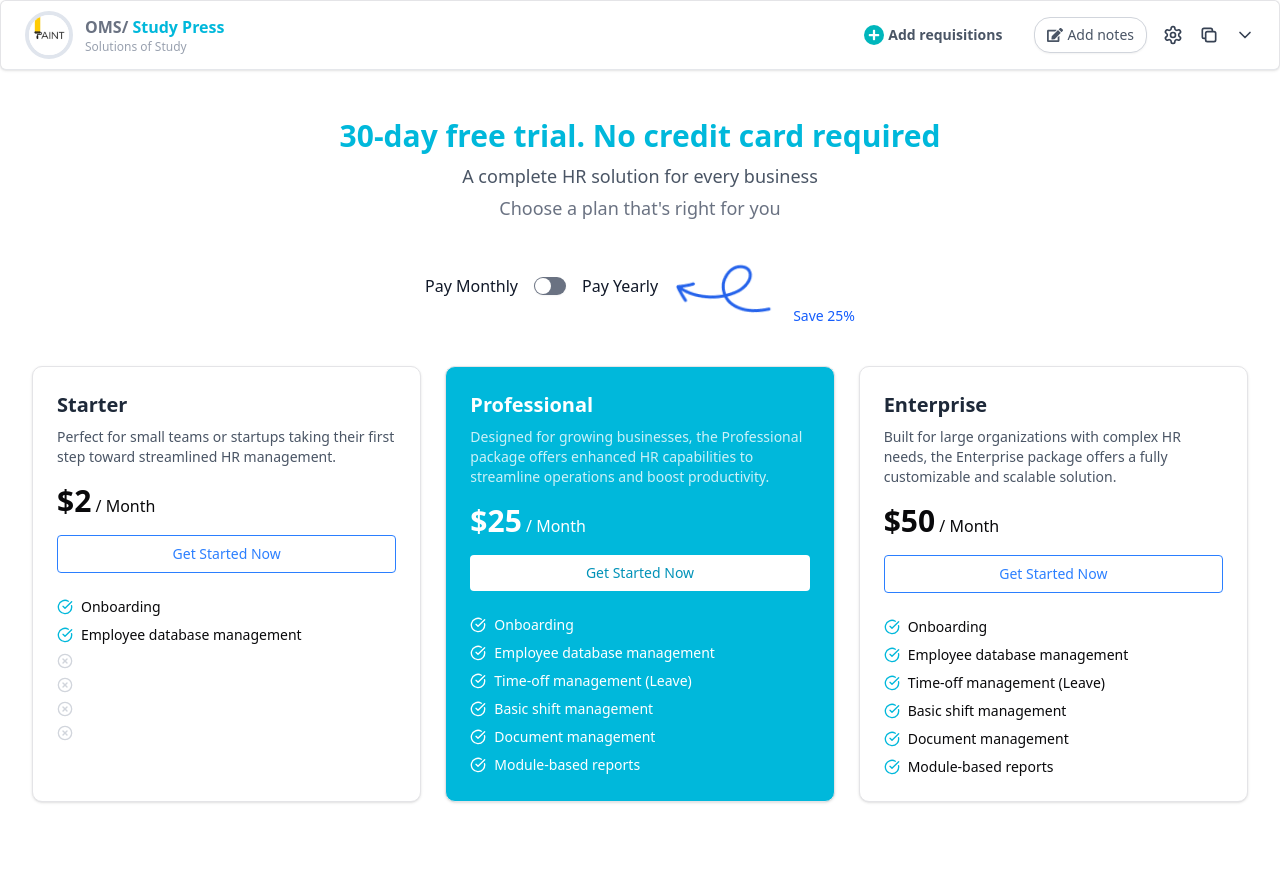
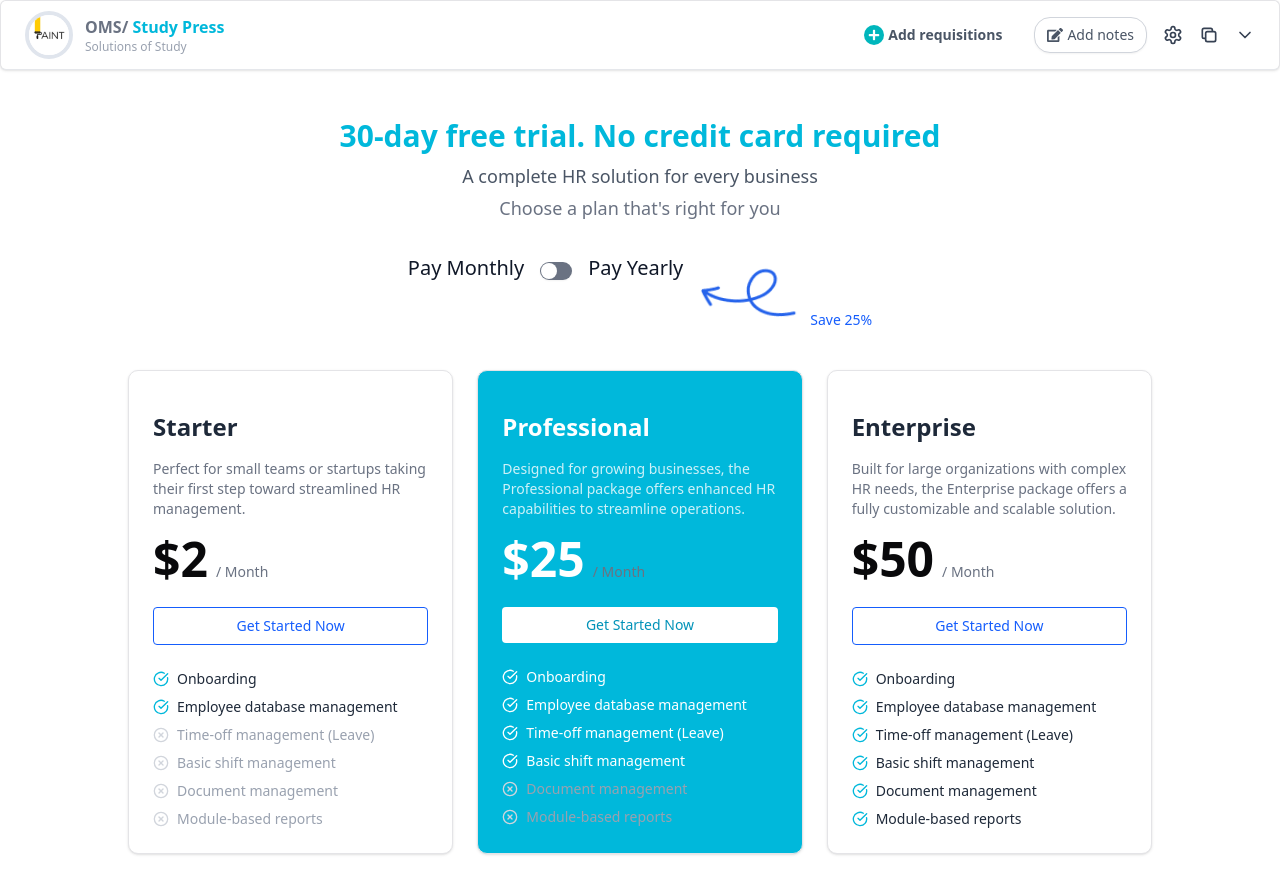
Before and after one commit to SaifullaJubair/revinr-oms-task, a Next.js app: page /pricing in a window 1280 px wide. Shown: the top 894 px of the page. Before the commit the page ends 870 px from the top, so only its background shows below. Built offline with nearby package versions, Linux system fonts and the light colour scheme.

Commit message:
feat: refactor Pricing component to use pricingPlans from priceData; improve layout and feature display

```diff
--- a/src/pages/frontend/pricing/Pricing.jsx
+++ b/src/pages/frontend/pricing/Pricing.jsx
@@ -3,59 +3,14 @@ import React, { useState } from "react";
 import { CheckCircle, XCircle } from "lucide-react";
 import { Switch } from "@/components/ui/switch";
 import Image from "next/image";
-
-const plans = [
-  {
-    name: "Starter",
-    description:
-      "Perfect for small teams or startups taking their first step toward streamlined HR management.",
-    priceMonthly: 2,
-    features: [
-      "Onboarding",
-      "Employee database management",
-      null,
-      null,
-      null,
-      null,
-    ],
-  },
-  {
-    name: "Professional",
-    description:
-      "Designed for growing businesses, the Professional package offers enhanced HR capabilities to streamline operations and boost productivity.",
-    priceMonthly: 25,
-    features: [
-      "Onboarding",
-      "Employee database management",
-      "Time-off management (Leave)",
-      "Basic shift management",
-      "Document management",
-      "Module-based reports",
-    ],
-    highlight: true,
-  },
-  {
-    name: "Enterprise",
-    description:
-      "Built for large organizations with complex HR needs, the Enterprise package offers a fully customizable and scalable solution.",
-    priceMonthly: 50,
-    features: [
-      "Onboarding",
-      "Employee database management",
-      "Time-off management (Leave)",
-      "Basic shift management",
-      "Document management",
-      "Module-based reports",
-    ],
-  },
-];
+import { pricingPlans } from "@/utils/priceData";
 
 const Pricing = () => {
   const [yearly, setYearly] = useState(false);
 
   return (
     <div className="bg-bg-gray-100 py-12 px-4 sm:px-6 lg:px-8 bg-white min-h-screen">
-      <div className="max-w-7xl mx-auto text-center">
+      <div className="max-w-5xl mx-auto text-center">
         <h2 className="text-2xl sm:text-3xl font-bold text-cyan-500">
           30-day free trial. No credit card required
         </h2>
@@ -67,9 +22,9 @@ const Pricing = () => {
         </p>
 
         {/* Toggle */}
-        <div className="flex justify-center items-center gap-4 mt-6">
-          <span className="text-gray-900">Pay Monthly</span>
-          <label className="relative inline-flex items-center cursor-pointer">
+        <div className="flex justify-center  gap-4 mt-8">
+          <span className="text-gray-900 text-xl ">Pay Monthly</span>
+          <label className="relative inline-flex mt-2 cursor-pointer">
             <input
               type="checkbox"
               className="sr-only peer"
@@ -80,8 +35,8 @@ const Pricing = () => {
 
             <Switch />
           </label>
-          <span className="text-gray-900">Pay Yearly</span>
-          <div className="flex items-end gap-3">
+          <span className="text-gray-900 text-xl ">Pay Yearly</span>
+          <div className=" hidden sm:flex items-end  gap-1 -mt-1 ">
             <Image
               src="/assets/icons/vector-arrow.png"
               alt="arrow"
@@ -95,8 +50,8 @@ const Pricing = () => {
       </div>
 
       {/* Plans */}
-      <div className="mt-10 grid grid-cols-1 sm:grid-cols-2 lg:grid-cols-3 gap-6 max-w-7xl mx-auto">
-        {plans.map((plan, idx) => (
+      <div className="mt-10 grid grid-cols-1 sm:grid-cols-2 lg:grid-cols-3 gap-6 max-w-5xl mx-auto">
+        {pricingPlans.map((plan, idx) => (
           <div
             key={idx}
             className={`rounded-lg p-6 shadow-sm border ${
@@ -104,7 +59,7 @@ const Pricing = () => {
             }`}
           >
             <h3
-              className={`text-xl font-bold mb-2 ${
+              className={`text-2xl font-bold my-4 ${
                 plan.highlight ? "text-white" : "text-gray-800"
               }`}
             >
@@ -112,25 +67,24 @@ const Pricing = () => {
             </h3>
             <p
               className={`text-sm mb-4 ${
-                plan.highlight ? "text-white/80" : "text-gray-600"
+                plan.highlight ? "text-white/80" : "text-gray-500"
               }`}
             >
               {plan.description}
             </p>
 
-            <div className="text-3xl font-bold mb-4">
+            <div className="text-3xl sm:text-5xl font-bold mb-6">
               ${yearly ? plan.priceMonthly * 12 * 0.75 : plan.priceMonthly}
-              <span className="text-base font-normal">
-                {" "}
+              <span className="text-sm font-normal text-gray-500 ml-2">
                 / {yearly ? "Year" : "Month"}
               </span>
             </div>
 
             <button
-              className={`w-full py-2 rounded text-sm font-medium ${
+              className={`w-full py-2 rounded text-sm font-medium cursor-pointer ${
                 plan.highlight
                   ? "bg-white text-cyan-600 hover:bg-gray-100"
-                  : "border border-blue-500 text-blue-500 hover:bg-blue-50"
+                  : "border border-blue-600 text-blue-600 hover:bg-blue-50"
               }`}
             >
               Get Started Now
@@ -139,18 +93,26 @@ const Pricing = () => {
             <ul className="mt-6 space-y-2 text-sm">
               {plan.features.map((feature, i) => (
                 <li key={i} className="flex items-center gap-2">
-                  {feature ? (
+                  {feature.available ? (
                     <CheckCircle
                       size={16}
-                      className={`${
+                      className={
                         plan.highlight ? "text-white" : "text-cyan-500"
-                      }`}
+                      }
                     />
                   ) : (
                     <XCircle size={16} className="text-gray-300" />
                   )}
-                  <span className={feature ? "" : "text-gray-400 line-through"}>
-                    {feature || ""}
+                  <span
+                    className={`${
+                      feature.available
+                        ? plan.highlight
+                          ? "text-white"
+                          : "text-gray-800"
+                        : "text-gray-400 "
+                    }`}
+                  >
+                    {feature.name}
                   </span>
                 </li>
               ))}
--- /dev/null
+++ b/src/utils/priceData.js
@@ -0,0 +1,47 @@
+export const pricingPlans = [
+  {
+    name: "Starter",
+    description:
+      "Perfect for small teams or startups taking their first step toward streamlined HR management.",
+    priceMonthly: 2,
+    highlight: false,
+    features: [
+      { name: "Onboarding", available: true },
+      { name: "Employee database management", available: true },
+      { name: "Time-off management (Leave)", available: false },
+      { name: "Basic shift management", available: false },
+      { name: "Document management", available: false },
+      { name: "Module-based reports", available: false },
+    ],
+  },
+  {
+    name: "Professional",
+    description:
+      "Designed for growing businesses, the Professional package offers enhanced HR capabilities to streamline operations.",
+    priceMonthly: 25,
+    highlight: true,
+    features: [
+      { name: "Onboarding", available: true },
+      { name: "Employee database management", available: true },
+      { name: "Time-off management (Leave)", available: true },
+      { name: "Basic shift management", available: true },
+      { name: "Document management", available: false },
+      { name: "Module-based reports", available: false },
+    ],
+  },
+  {
+    name: "Enterprise",
+    description:
+      "Built for large organizations with complex HR needs, the Enterprise package offers a fully customizable and scalable solution.",
+    priceMonthly: 50,
+    highlight: false,
+    features: [
+      { name: "Onboarding", available: true },
+      { name: "Employee database management", available: true },
+      { name: "Time-off management (Leave)", available: true },
+      { name: "Basic shift management", available: true },
+      { name: "Document management", available: true },
+      { name: "Module-based reports", available: true },
+    ],
+  },
+];
```
